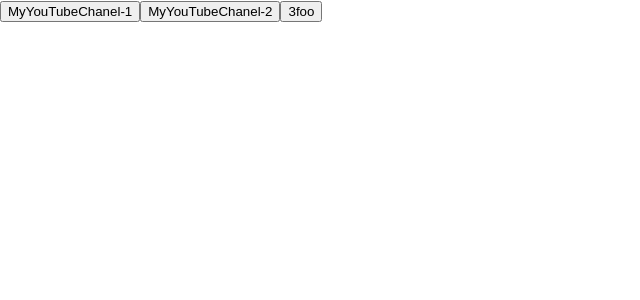
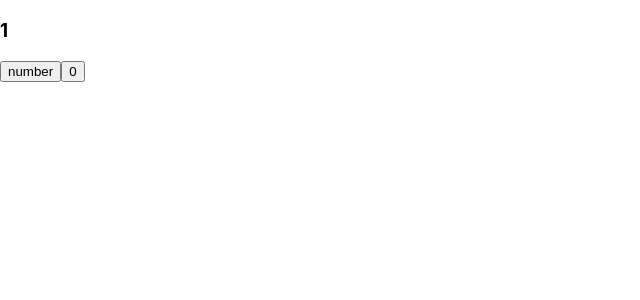
Before and after one commit to wewealka/for_Tasks, a React (Create React App) app: page / in a window 1280 px wide. Shown: the top 300 px of the page, without its empty margins (0-640 px from the left). Built offline with nearby package versions, Linux system fonts and the light colour scheme.

Commit message:
useStatePractice

```diff
--- a/src/App.tsx
+++ b/src/App.tsx
@@ -1,10 +1,12 @@
 // import './App.css';
 // import { Accordion, dataAccordion } from './components/Accordion';
 // import { AppTitle, dataAppTitle } from './components/AppTitle';
-import {Task2Button } from './components/Button';
-import { dataButtonfoo1, dataButtonfoo2, dataButtonfoo3 } from './data/dataButton';
+// import {Task2Button } from './components/Button';
+// import { dataButtonfoo1, dataButtonfoo2, dataButtonfoo3 } from './data/dataButton';
 // import { Rating } from './components/Raiting';
 // import { Task1, topCars } from './Task1';
+
+import { TaskForTrainingUseState } from "./TaskForUseState/TaskUSeState";
 
 
 
@@ -19,9 +21,10 @@ import { dataButtonfoo1, dataButtonfoo2, dataButtonfoo3 } from './data/dataButto
 function App() {
   return (
     <div >
-      <Task2Button name={"MyYouTubeChanel-1"} callBack={()=>dataButtonfoo1('viva', 21, 'Minsk')}/>
+      <TaskForTrainingUseState/>
+      {/* <Task2Button name={"MyYouTubeChanel-1"} callBack={()=>dataButtonfoo1('viva', 21, 'Minsk')}/>
       <Task2Button name={"MyYouTubeChanel-2"} callBack={()=>dataButtonfoo2('vova')}/>
-      <Task2Button name= {"3foo"} callBack={dataButtonfoo3}/>
+      <Task2Button name= {"3foo"} callBack={dataButtonfoo3}/> */}
       {/* <AppTitle titles={dataAppTitle}/>
       <Accordion {...dataAccordion}/>
       <Rating/>
--- /dev/null
+++ b/src/TaskForUseState/TaskUSeState.tsx
@@ -0,0 +1,28 @@
+import { useState } from "react"
+
+
+
+
+
+export function TaskForTrainingUseState () {
+
+    let initional_A = 1
+    let [a, setA] = useState(initional_A)
+
+
+    const OnClickHandlerForTaskUSeState = () => {
+        setA(++a)
+        console.log (a)
+    }
+    const OnClickHandlerForTaskUSeState1 = () => {
+        setA(0)
+        console.log (0)
+    }
+    return(
+        <div>
+            <h3>{a}</h3>
+            <button onClick={OnClickHandlerForTaskUSeState}>number</button>
+            <button onClick={OnClickHandlerForTaskUSeState1}>0</button>
+        </div>
+    )
+}
```
